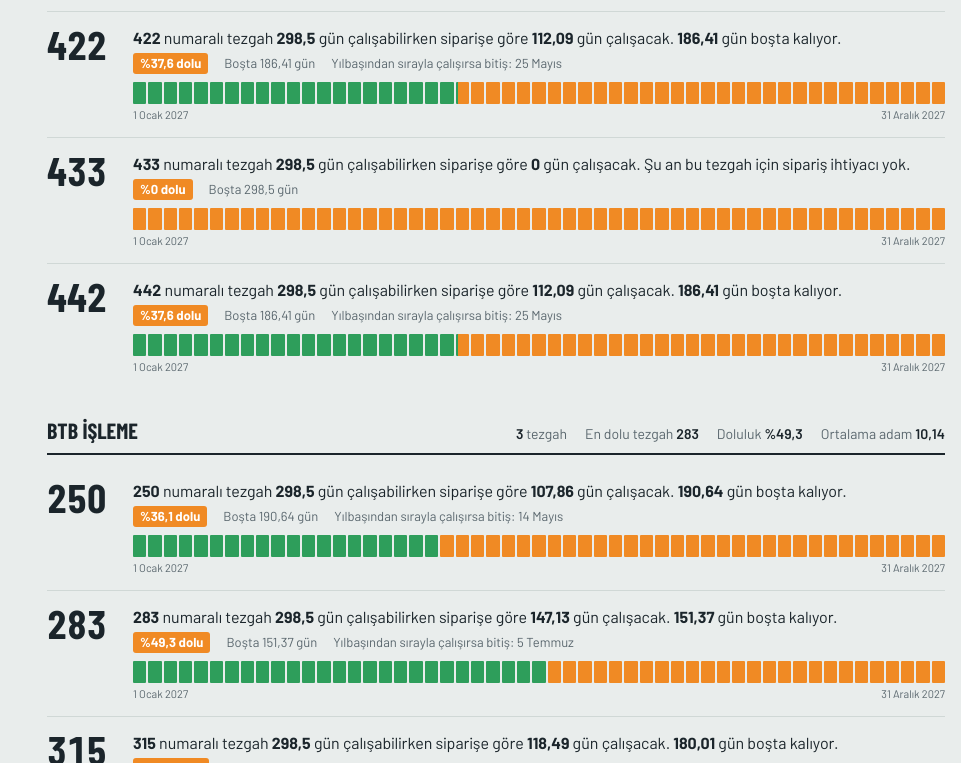
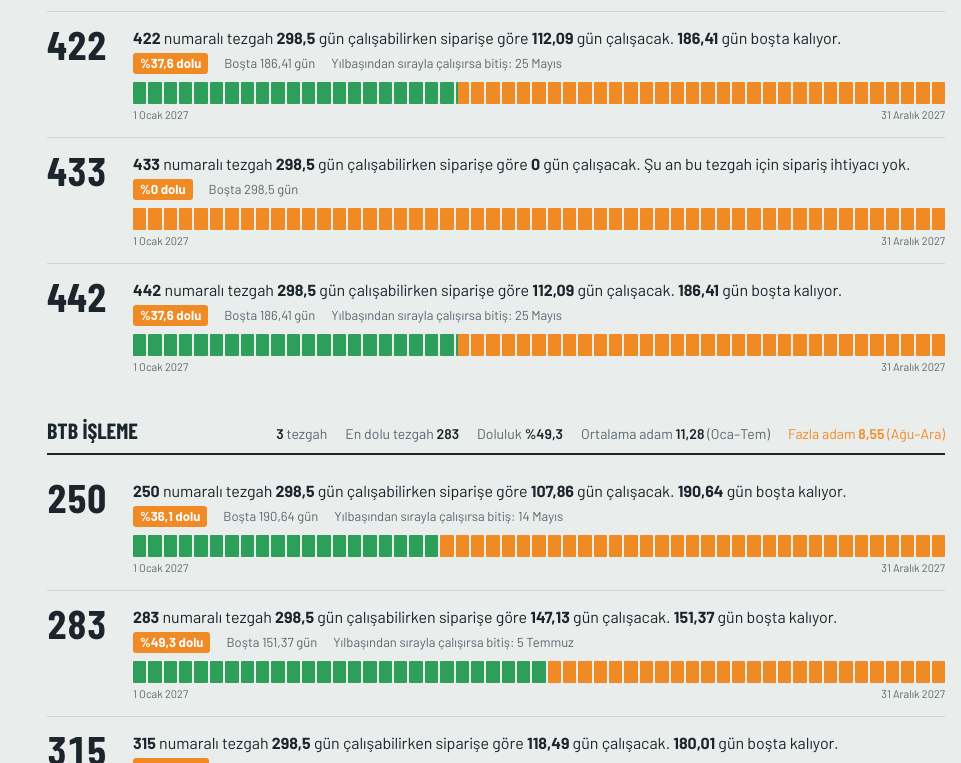
Before and after one commit to yunuskilic1989/tezgah-kapasite, a plain HTML site: page index.html in a window 1280 px wide. Shown: the part 2037-2800 px from the top of the page, without its empty margins (319-1280 px from the left). Drawn offline with nearby package versions, Linux system fonts and the light colour scheme.

Commit message:
Add files via upload

```diff
--- a/index.html
+++ b/index.html
@@ -451,11 +451,28 @@ textarea{min-height:110px;resize:vertical;font-family:ui-monospace,Consolas,mono
     } catch(e){ return false; }
   }
   // Her ay bölümlerin adam sayıları toplanır, sonra 12 ayın ortalaması alınır
-  function adamOrt(bolumAdlari){
+  // Her ay bölümlerin adam sayıları, o ay çalışıyorlarsa "çalışan", tamamen boştaysa "fazla" tarafına toplanır.
+  // Ortalamalar yalnızca ilgili ayların üzerinden alınır (örn. Oca–Eyl çalışan, Eki–Ara fazla).
+  function adamDagilim(bolumAdlari){
     const k = bolumAdlari ? bolumAdlari.map(b => PERSONEL.get(bkey(b))).filter(Boolean) : [...PERSONEL.values()];
     if (!k.length) return null;
-    const aylik = Array.from({ length:12 }, (_, i) => k.reduce((t, p) => t + p.aylar[i], 0));
-    return { aylik, ort: aylik.reduce((a, b) => a + b, 0) / 12 };
+    const calisan = Array(12).fill(0), bos = Array(12).fill(0);
+    k.forEach(p => {
+      const d = bolumAyDoluluk(p.ad);
+      p.aylar.forEach((n, i) => { if (d && d[i] <= 0) bos[i] += n; else calisan[i] += n; });
+    });
+    const ozet = arr => {
+      const aylar = arr.map((v, i) => v > 0.0001 ? i : -1).filter(i => i >= 0);
+      return aylar.length ? { ort: aylar.reduce((t, i) => t + arr[i], 0) / aylar.length, aylar } : null;
+    };
+    return { calisan: ozet(calisan), fazla: ozet(bos) };
+  }
+  function adamOrt(bolumAdlari){ const d = adamDagilim(bolumAdlari); return d ? d.calisan : null; }
+  function donem(aylar){
+    if (!aylar || !aylar.length) return '';
+    const bitisik = aylar.every((m, i) => i === 0 || m === aylar[i-1] + 1);
+    if (aylar.length === 1) return AY_KISA[aylar[0]];
+    return bitisik ? `${AY_KISA[aylar[0]]}–${AY_KISA[aylar[aylar.length-1]]}` : `${aylar.length} ay`;
   }
   // Bölümün aylık doluluk oranı (en dolu tezgaha göre, 1 Ocak'tan sırayla): 0..1
   function bolumAyDoluluk(b){
@@ -467,25 +484,15 @@ textarea{min-height:110px;resize:vertical;font-family:ui-monospace,Consolas,mono
     return CAL.months.map(ay => { const cap = ay.cap * k; const u = Math.max(0, Math.min(cap, rest)); rest -= u; return cap > 0 ? u / cap : 0; });
   }
   // Fazla adam: boşta kalan ay(ın boş kısmı) kadar adam sayısı; her ay bölümler toplanır, 12 ayın ortalaması alınır
-  function fazlaAdam(bolumAdlari){
-    const k = bolumAdlari ? bolumAdlari.map(b => PERSONEL.get(bkey(b))).filter(Boolean) : [...PERSONEL.values()];
-    const aylik = Array(12).fill(0); let say = 0;
-    k.forEach(p => {
-      const d = bolumAyDoluluk(p.ad); if (!d) return;
-      say++;
-      p.aylar.forEach((n, i) => { aylik[i] += n * (1 - d[i]); });
-    });
-    if (!say) return null;
-    return { aylik, ort: aylik.reduce((a, b) => a + b, 0) / 12 };
-  }
+  function fazlaAdam(bolumAdlari){ const d = adamDagilim(bolumAdlari); return d ? d.fazla : null; }
   function adamSatiri(b, etiket){
     const p = PERSONEL.get(bkey(b));
     if (!p || state.view !== 'ay') return '';
     const d = bolumAyDoluluk(b) || Array(12).fill(1);
     const hucre = p.aylar.map((n, i) => {
-      const fazla = n * (1 - d[i]);
-      const t = `${AYLAR[i]}: ${fmt2(n)} kişi` + (fazla > 0.005 ? `, ${fmt2(fazla)} fazla` : '');
-      return `<span class="${fazla > 0.005 ? 'fz' : ''}" title="${t}">${fmt2(n)}</span>`;
+      const bos = d[i] <= 0;
+      const t = `${AYLAR[i]}: ${fmt2(n)} kişi` + (bos ? ' (bölüm boşta, fazla adam)' : '');
+      return `<span class="${bos ? 'fz' : ''}" title="${t}">${fmt2(n)}</span>`;
     }).join('');
     return etiket
       ? `<div class="adamwrap"><p class="hint">Aylık adam sayısı</p><div class="adamrow">${hucre}</div></div>`
@@ -494,7 +501,7 @@ textarea{min-height:110px;resize:vertical;font-family:ui-monospace,Consolas,mono
   function adamMeta(b){
     const a = adamOrt([b]); if (!a) return '';
     const f = fazlaAdam([b]);
-    return `<span>Ortalama ${fmt2(a.ort)} kişi</span>` + (f && f.ort > 0.005 ? `<span style="color:var(--bos);font-weight:600">Fazla ${fmt2(f.ort)} kişi</span>` : '');
+    return `<span>Ortalama ${fmt2(a.ort)} kişi (${donem(a.aylar)})</span>` + (f ? `<span style="color:var(--bos);font-weight:600">Fazla ${fmt2(f.ort)} kişi (${donem(f.aylar)})</span>` : '');
   }
 
   function enYuksek(g){
@@ -550,9 +557,9 @@ textarea{min-height:110px;resize:vertical;font-family:ui-monospace,Consolas,mono
       <div><span class="big" style="color:var(--dolu)">${fmt(t.ihtiyac)}</span><span class="l">Siparişe göre ihtiyaç (gün)</span></div>
       <div><span class="big" style="color:var(--bos)">${pct(t.oran)}</span><span class="l">Genel doluluk</span></div>` + (() => {
         const a = adamOrt(state.bolum === '*' ? null : [state.bolum]);
-        return a ? `<div title="Her ay bölümlerin adam sayıları toplanıp 12 ayın ortalaması alındı"><span class="big">${fmt2(a.ort)}</span><span class="l">Ortalama adam sayısı</span></div>` + (() => {
+        return a ? `<div title="Çalışılan aylarda bölümlerin adam sayıları toplanıp bu ayların ortalaması alındı"><span class="big">${fmt2(a.ort)}</span><span class="l">Ortalama adam sayısı (${donem(a.aylar)})</span></div>` + (() => {
           const f = fazlaAdam(state.bolum === '*' ? null : [state.bolum]);
-          return f ? `<div title="Boşta kalan aylarda (kısmen boşsa boş kısmı kadar) bölümlerin adam sayıları toplanıp 12 ayın ortalaması alındı"><span class="big" style="color:var(--bos)">${fmt2(f.ort)}</span><span class="l">Fazla adam ortalaması (%${(f.ort / a.ort * 100).toLocaleString('tr-TR',{maximumFractionDigits:1})})</span></div>` : '';
+          return f ? `<div title="Bölümün tamamen boşta kaldığı aylarda adam sayıları toplanıp bu ayların ortalaması alındı"><span class="big" style="color:var(--bos)">${fmt2(f.ort)}</span><span class="l">Fazla adam ortalaması (${donem(f.aylar)})</span></div>` : `<div><span class="big" style="color:var(--bos)">0</span><span class="l">Fazla adam ortalaması</span></div>`;
         })() : '';
       })();
 
@@ -586,7 +593,7 @@ textarea{min-height:110px;resize:vertical;font-family:ui-monospace,Consolas,mono
         const oran = (+m.yasal) > 0 ? (+m.ihtiyac||0) / (+m.yasal) : 0;
         return `<section class="group">
           <div class="ghead"><h3>${esc(b)}</h3>
-            <div class="stats"><span><b>${g.length}</b> tezgah</span><span>En dolu tezgah <b>${esc(m.tezgah)}</b></span><span>Doluluk <b>${pct(oran)}</b></span>${(() => { const a = adamOrt([b]); return a ? `<span>Ortalama adam <b>${fmt2(a.ort)}</b></span>` : ''; })()}</div>
+            <div class="stats"><span><b>${g.length}</b> tezgah</span><span>En dolu tezgah <b>${esc(m.tezgah)}</b></span><span>Doluluk <b>${pct(oran)}</b></span>${(() => { const a = adamOrt([b]), f = fazlaAdam([b]); return (a ? `<span>Ortalama adam <b>${fmt2(a.ort)}</b> (${donem(a.aylar)})</span>` : '') + (f ? `<span style="color:var(--bos)">Fazla adam <b style="color:var(--bos)">${fmt2(f.ort)}</b> (${donem(f.aylar)})</span>` : ''); })()}</div>
           </div>
           ${adamSatiri(b, true)}
           ${sorted(g).map(machineHtml).join('')}
```
